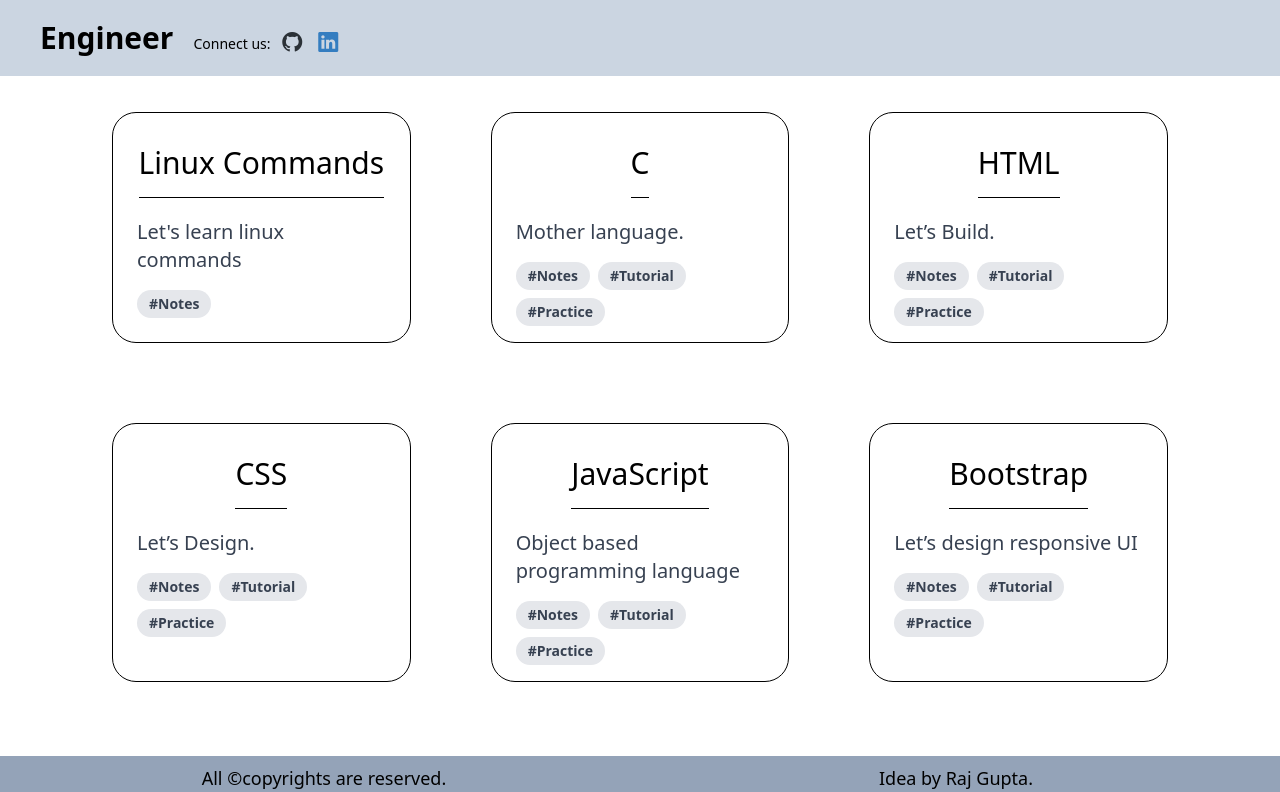
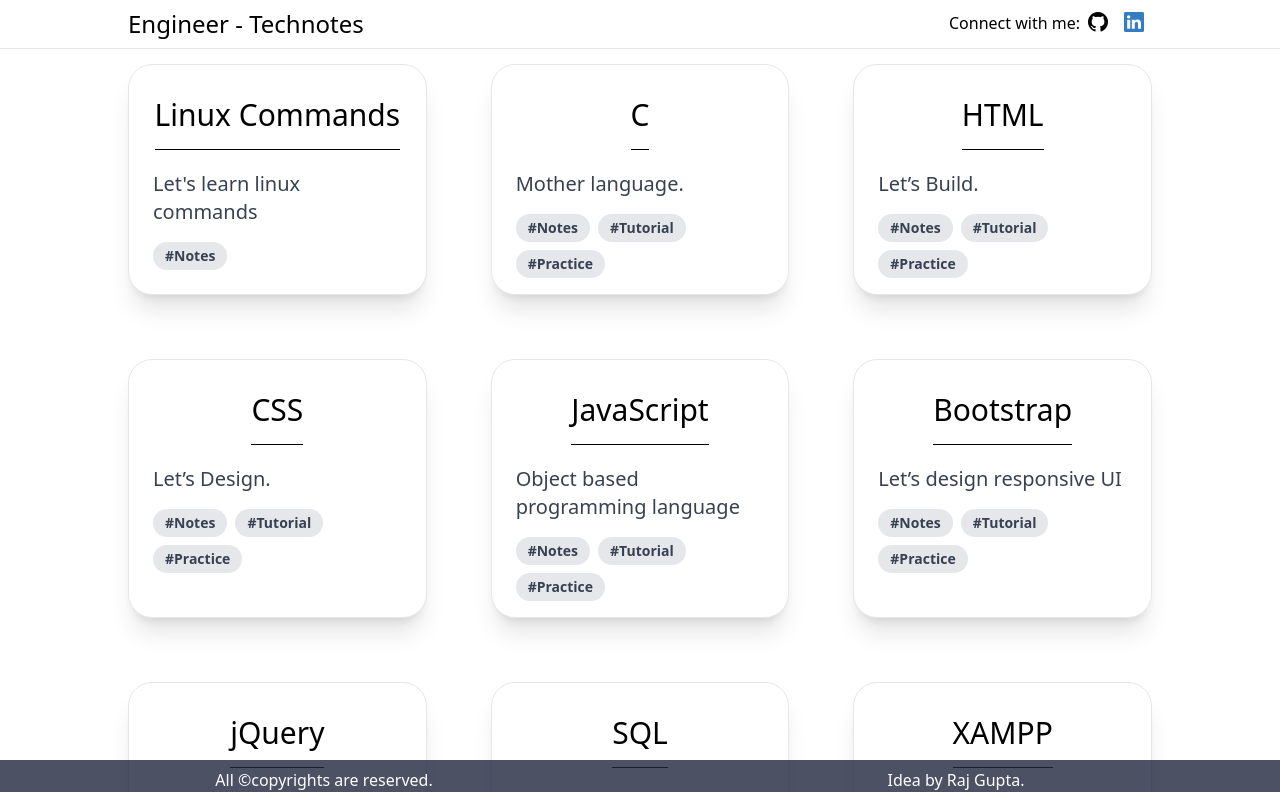
Before and after one commit to rajgupta2/Engineer, a Next.js app: page / in a window 1280 px wide. Shown: the top 792 px of the page. Built offline with nearby package versions, Linux system fonts and the light colour scheme.

Commit message:
Improving UI

```diff
--- a/Styles/global.css
+++ b/Styles/global.css
@@ -1,3 +1,8 @@
 @tailwind base;
 @tailwind components;
 @tailwind utilities;
+
+body {
+  /* background: radial-gradient(circle, #121212,#1F1B24, bg-indigo-300);
+  @apply bg-indigo-300 text-gray-800 transition-all duration-300 !important; */
+}
--- a/components/card.jsx
+++ b/components/card.jsx
@@ -3,7 +3,7 @@ import Link from "next/link";
 const card =function(props){
   return (
     <>
-      <div  className="border border-black rounded-3xl m-4 hover:bg-zinc-400">
+      <div className=" border bg-white shadow-xl  rounded-3xl m-4 transition hover:scale-110" >
         <div className="px-6 py-4">
           <div className="text-3xl text-center py-4 justify-self-center border-b border-black">{props.Subject}</div>
           <p className="text-gray-700 pt-5 text-xl">
--- a/components/footer.jsx
+++ b/components/footer.jsx
@@ -1,8 +1,8 @@
 const footer = () => {
     return (
-            <div className='grid md:grid-cols-1 lg:grid-cols-2 bg-slate-400 p-2' style={{"position":"fixed","left":"0","bottom":"0","right":"0"}}>
-                <div className="text-center text-lg">All &copy;copyrights are reserved.</div>
-                <div className="text-center text-lg">Idea by Raj Gupta.</div>
+            <div className='grid  md:grid-cols-2 text-white p-2 lg:fixed  bottom-0 right-0 left-0' style={{backgroundColor:'#20263e',opacity:'0.8'}}>
+                <div className="text-center">All &copy;copyrights are reserved.</div>
+                <div className="text-center">Idea by Raj Gupta.</div>
             </div>
     )
 }
--- a/components/navbar.jsx
+++ b/components/navbar.jsx
@@ -1,20 +1,23 @@
 import Link from 'next/link';
+import { useRef } from 'react';
 
 const navbar = () => {
   return (
-    <div className='row-auto'>
-        <div className='bg-slate-300 p-5 -z-40 ' style={{"position":"fixed","left":"0","top":"0","right":"0"}}>
-           <div className='columns-2 w-8 inline'>
-           <Link href="/" className='text-3xl p-5 text-center font-bold'>Engineer</Link>
-           </div>
-           <div className='inline columns-4'>
-            <p className='pb-0 text-sm' style={{display:'inline'}}>Connect us:  </p>
-             {/*   <Link href="https://www.youtube.com/@RajGupta-tz7dq/videos" className="p-2"><i className="bi bi-youtube text-xl" style={{color:'#dd3427'}} ></i></Link>
-               */} <Link href="https://www.github.com/rajgupta2/" className="p-2"><i className="bi bi-github text-xl" style={{color:'#2b3137'}} ></i></Link>
-                <Link href="https://www.linkedin.com/in/raj-gupta-6b5655291" target='_blank' className="p-2"><i className="bi bi-linkedin text-xl" style={{color:'#347dc0'}}  ></i></Link>
-           </div>
+      <div className='columns-2xs sm:columns-2 p-2 z-40 lg:px-32 sm:px-8 border-b  bg-white' style={{ "position": "fixed", "left": "0", "top": "0", "right": "0" }}>
+        <div>
+          <Link href="/" className='sm:text-2xl'>Engineer - Technotes</Link>
         </div>
-    </div>
+        <div className='sm:text-end'>
+          <span>Connect with me:</span>
+          {
+            /*
+           <Link href="https://www.youtube.com/@RajGupta-tz7dq/videos" className="p-2"><i className="bi bi-youtube text-xl" style={{color:'#dd3427'}} ></i></Link>
+            */
+          }
+          <Link href="https://www.github.com/rajgupta2/" className="p-2"><i className="bi bi-github text-xl"></i></Link>
+          <Link href="https://www.linkedin.com/in/raj-gupta-6b5655291" target='_blank' className="p-2"><i className="bi bi-linkedin text-xl" style={{ color: '#347dc0' }}  ></i></Link>
+        </div>
+      </div>
   )
 }
 /*<div style={{"position":"absolute","top":"15px","right":"15%"}}>
--- a/pages/_app.js
+++ b/pages/_app.js
@@ -6,7 +6,7 @@ export default function App({ Component, pageProps }) {
     return (
       <>
       <HomeLayout>
-         <Component className="mt-64" {...pageProps} />
+         <Component {...pageProps} />
       </HomeLayout>
       </>
     );
--- a/pages/index.js
+++ b/pages/index.js
@@ -16,7 +16,7 @@ function Index() {
     if(isPdf!=-1 || isTxt!=-1){
       event.target.target="iframe_value";
       displaycard("none");
-      displayiframe("inline");
+      displayiframe("block");
     }
   }
   function back_to_home(){
@@ -24,19 +24,18 @@ function Index() {
     displayiframe("none");
   }
   function MakeCard() {
-    var i = 1;
-    return Notes.map(function (e) {
-      return <Card key={i++} onClick={cardclick}  Subject={e.Subject} Description={e.Description}
+    return Notes.map(function (e,ind) {
+      return <Card key={ind} onClick={cardclick}  Subject={e.Subject} Description={e.Description}
         Notes={e.Notes} Tutorial={e.Tutorial} Practice={e.Practice} />
     });
   }
   return (
-      <main className='lg:ml-24 lg:mr-24 mt-24'>
-        <div className='grid lg:grid-cols-3 sm:grid-cols-1 gap-12 mb-24' style={{display:cardHide_Show}}>
+      <main className='sm:mx-28 mt-12'>
+        <div className='grid  md:grid-cols-2 lg:grid-cols-3 mb-8 gap-8' style={{display:cardHide_Show}}>
           <MakeCard />
         </div>
-        <div onClick={back_to_home} style={{cursor:"pointer"}}>Back_to_home</div>
-        <iframe style={{display:IframeHide_Show,minHeight:560}} id='Iframe' name="iframe_value" className='border bg-white border-black w-full overflow-auto'></iframe>
+        <div className='ps-4' onClick={back_to_home} style={{cursor:"pointer",display:IframeHide_Show}}>Back_to_home</div>
+        <iframe style={{display:IframeHide_Show,minHeight:'90vh',width:'800px'}} id='Iframe' name="iframe_value" className='border shadow-xl border-black mb-24 rounded-xl m-4 overflow-auto'></iframe>
       </main>
   )
 
```
